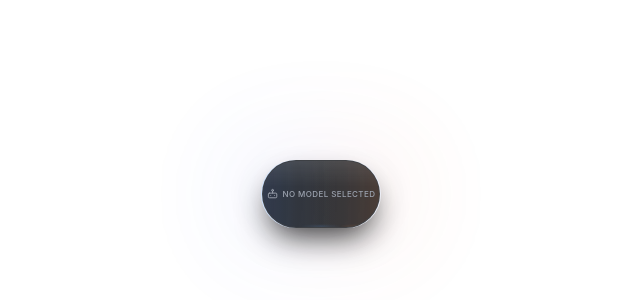
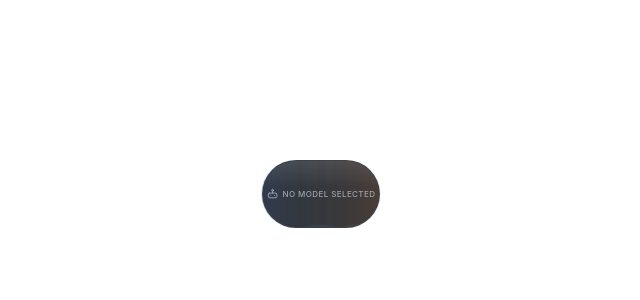
Before and after one commit to wusimpl/AntigravityQuotaWatcherDesktop, a React (Vite) app: page / in a window 1280 px wide. Shown: the part 206-506 px from the top of the page, without its empty margins (319-959 px from the left). Built offline with nearby package versions, Linux system fonts and the light colour scheme.

Commit message:
修复悬浮窗四周阴影问题

```diff
--- a/src/main/window.ts
+++ b/src/main/window.ts
@@ -14,7 +14,7 @@ let forceQuit = false;
 const WIDGET_BASE_HEIGHT_PX = 86;
 const WIDGET_SINGLE_WIDTH_PX = 150;
 const WIDGET_DOUBLE_WIDTH_PX = 280;
-const WIDGET_SAFETY_MARGIN_PX = 2;
+const WIDGET_SAFETY_MARGIN_PX = 80; // 扩大边距以容纳光晕和阴影效果
 
 // 监听 app 退出前事件，设置强制退出标志
 app.on('before-quit', () => {
--- a/src/renderer/components/Widget.tsx
+++ b/src/renderer/components/Widget.tsx
@@ -152,7 +152,7 @@ const Widget: React.FC = () => {
       : 1;
     const baseWidth = displayModels.length > 1 ? 280 : 150;
     const baseHeight = 86;
-    const safety = 2;
+    const safety = 80; // 与 main/window.ts 中的 WIDGET_SAFETY_MARGIN_PX 保持一致
 
     const width = Math.max(1, Math.ceil(baseWidth * scale) + safety);
     const height = Math.max(1, Math.ceil(baseHeight * scale) + safety);
@@ -381,7 +381,7 @@ const Widget: React.FC = () => {
   };
 
   return (
-    <div className="flex items-center justify-center w-screen h-screen bg-transparent overflow-hidden">
+    <div className="flex items-center justify-center w-screen h-screen bg-transparent">
       {/*
         The Main Capsule Container
         Structure:
@@ -399,11 +399,10 @@ const Widget: React.FC = () => {
         }
       >
 
-        {/* 1. Global Atmosphere Glow (Behind) */}
-        <div className="absolute -inset-8 bg-gradient-to-r from-blue-600/30 via-purple-500/10 to-orange-600/30 rounded-[60px] blur-3xl opacity-40" />
+        {/* 1. Global Atmosphere Glow - 已移除，避免透明窗口下出现矩形背景 */}
 
         {/* 2. The Glass Capsule Wrapper */}
-        <div className={`relative h-[86px] rounded-[44px] p-[1px] shadow-[0_20px_40px_-10px_rgba(0,0,0,0.8)] transition-all duration-300 ${displayModels.length > 1 ? 'w-[280px] bg-gradient-to-r from-blue-400/30 via-white/20 to-orange-400/30' : 'w-[150px] bg-gradient-to-r from-blue-400/30 to-blue-400/10'}`}>
+        <div className={`relative h-[86px] rounded-[44px] p-[1px] transition-all duration-300 ${displayModels.length > 1 ? 'w-[280px] bg-gradient-to-r from-blue-400/30 via-white/20 to-orange-400/30' : 'w-[150px] bg-gradient-to-r from-blue-400/30 to-blue-400/10'}`}>
 
           {/* 3. Inner Body Background */}
           <div className="relative w-full h-full bg-[#0a0a0a]/80 rounded-[43px] flex items-center overflow-hidden border border-white/5">
```
